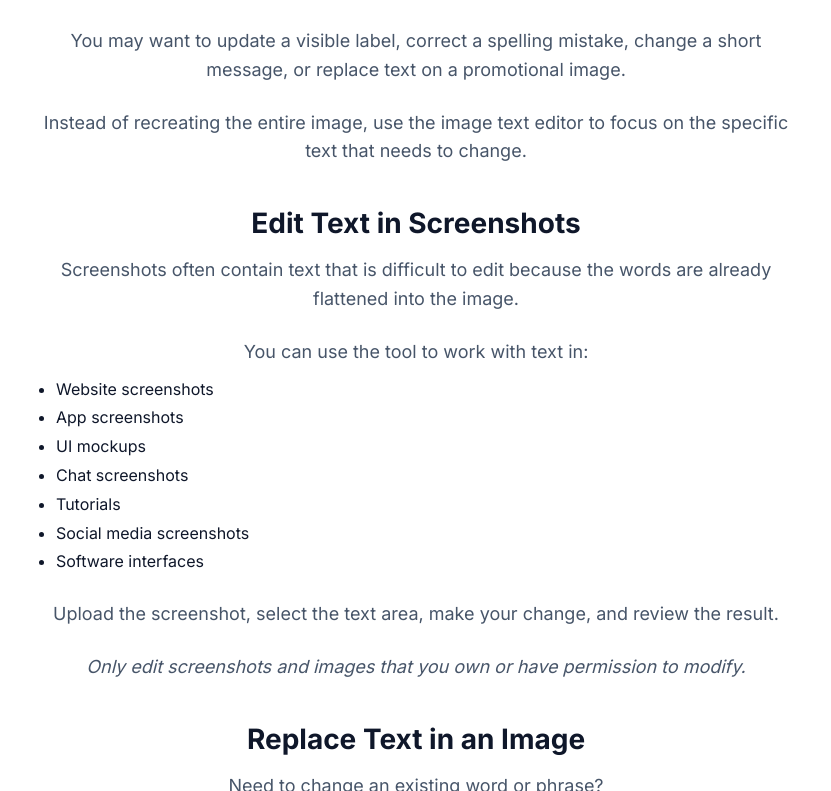
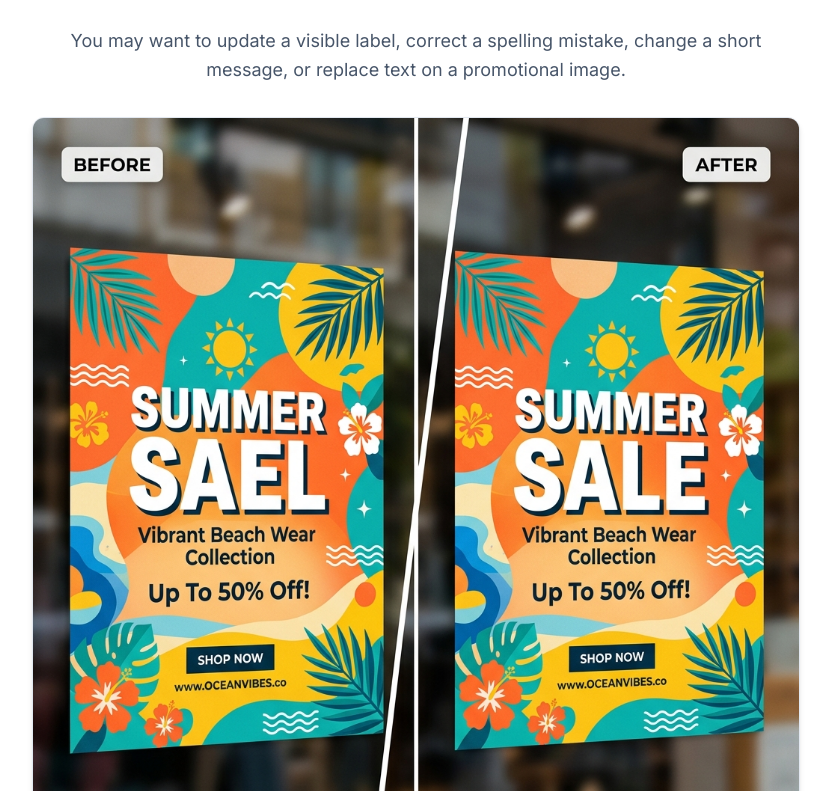
Before and after one commit to khalid1042/Image-and-text-editor-, a Next.js app: page / in a window 1280 px wide. Shown: the part 2389-3180 px from the top of the page, without its empty margins (224-1055 px from the left). Built offline with nearby package versions, Linux system fonts and the light colour scheme.

Commit message:
Add attractive example images to homepage SEO content

```diff
--- a/src/components/home/SeoContent.tsx
+++ b/src/components/home/SeoContent.tsx
@@ -49,6 +49,11 @@ export function SeoContent() {
         <h2 className={styles.h2} style={{ marginTop: '2.5rem', marginBottom: '1rem', fontSize: '1.75rem' }}>Change Text in Photos</h2>
         <p style={{ marginBottom: '1.5rem', lineHeight: 1.6 }}>Sometimes the text you need to change is already part of a photo.</p>
         <p style={{ marginBottom: '1.5rem', lineHeight: 1.6 }}>You may want to update a visible label, correct a spelling mistake, change a short message, or replace text on a promotional image.</p>
+
+        <div style={{ margin: '2rem 0', borderRadius: '12px', overflow: 'hidden', border: '1px solid var(--border-color)', boxShadow: 'var(--shadow-md)' }}>
+          <img src="/images/edit_text_before_after.png" alt="Before and after comparison of editing text in an image" style={{ width: '100%', height: 'auto', display: 'block' }} />
+        </div>
+
         <p style={{ marginBottom: '2.5rem', lineHeight: 1.6 }}>Instead of recreating the entire image, use the image text editor to focus on the specific text that needs to change.</p>
 
         <h2 className={styles.h2} style={{ marginTop: '2.5rem', marginBottom: '1rem', fontSize: '1.75rem' }}>Edit Text in Screenshots</h2>
@@ -82,6 +87,11 @@ export function SeoContent() {
         <h2 className={styles.h2} style={{ marginTop: '2.5rem', marginBottom: '1rem', fontSize: '1.75rem' }}>Remove Text from an Image</h2>
         <p style={{ marginBottom: '1.5rem', lineHeight: 1.6 }}>You can also remove unwanted text from an image.</p>
         <p style={{ marginBottom: '1.5rem', lineHeight: 1.6 }}>Select the text area you want to remove and let the editor reconstruct the area behind it.</p>
+
+        <div style={{ margin: '2rem 0', borderRadius: '12px', overflow: 'hidden', border: '1px solid var(--border-color)', boxShadow: 'var(--shadow-md)' }}>
+          <img src="/images/remove_text_before_after.png" alt="Before and after of removing text from an image using AI" style={{ width: '100%', height: 'auto', display: 'block' }} />
+        </div>
+
         <p style={{ marginBottom: '0.5rem', lineHeight: 1.6 }}>This can help clean up:</p>
         <ul style={{ paddingLeft: '1.5rem', marginBottom: '1.5rem', lineHeight: 1.8 }}>
           <li>Captions</li>
@@ -97,6 +107,11 @@ export function SeoContent() {
         <h2 className={styles.h2} style={{ marginTop: '2.5rem', marginBottom: '1rem', fontSize: '1.75rem' }}>AI Text Detection for Images</h2>
         <p style={{ marginBottom: '1.5rem', lineHeight: 1.6 }}>The editor uses text detection to identify words inside an uploaded image.</p>
         <p style={{ marginBottom: '1.5rem', lineHeight: 1.6 }}>This makes it easier to find the text you want to edit instead of manually drawing around every letter.</p>
+
+        <div style={{ margin: '2rem 0', borderRadius: '12px', overflow: 'hidden', border: '1px solid var(--border-color)', boxShadow: 'var(--shadow-md)' }}>
+          <img src="/images/extract_text_ocr.png" alt="Visual representation of OCR text extraction from a document" style={{ width: '100%', height: 'auto', display: 'block' }} />
+        </div>
+
         <p style={{ marginBottom: '1.5rem', lineHeight: 1.6 }}>Text detection can be useful for photos, screenshots, posters, advertisements, product graphics, and other images containing readable text.</p>
         <p style={{ marginBottom: '2.5rem', lineHeight: 1.6 }}>For difficult images, recognition may be less accurate when text is extremely small, blurry, distorted, handwritten, or heavily blended into the background.</p>
 
```
